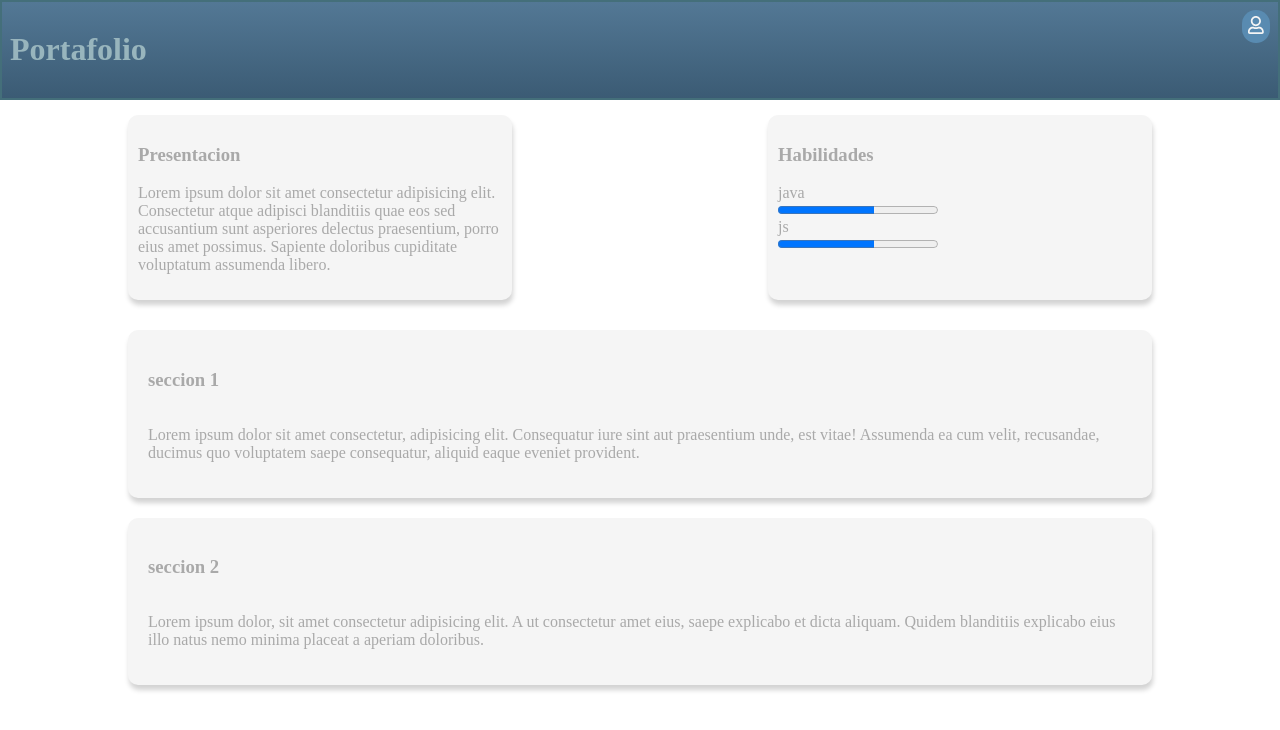
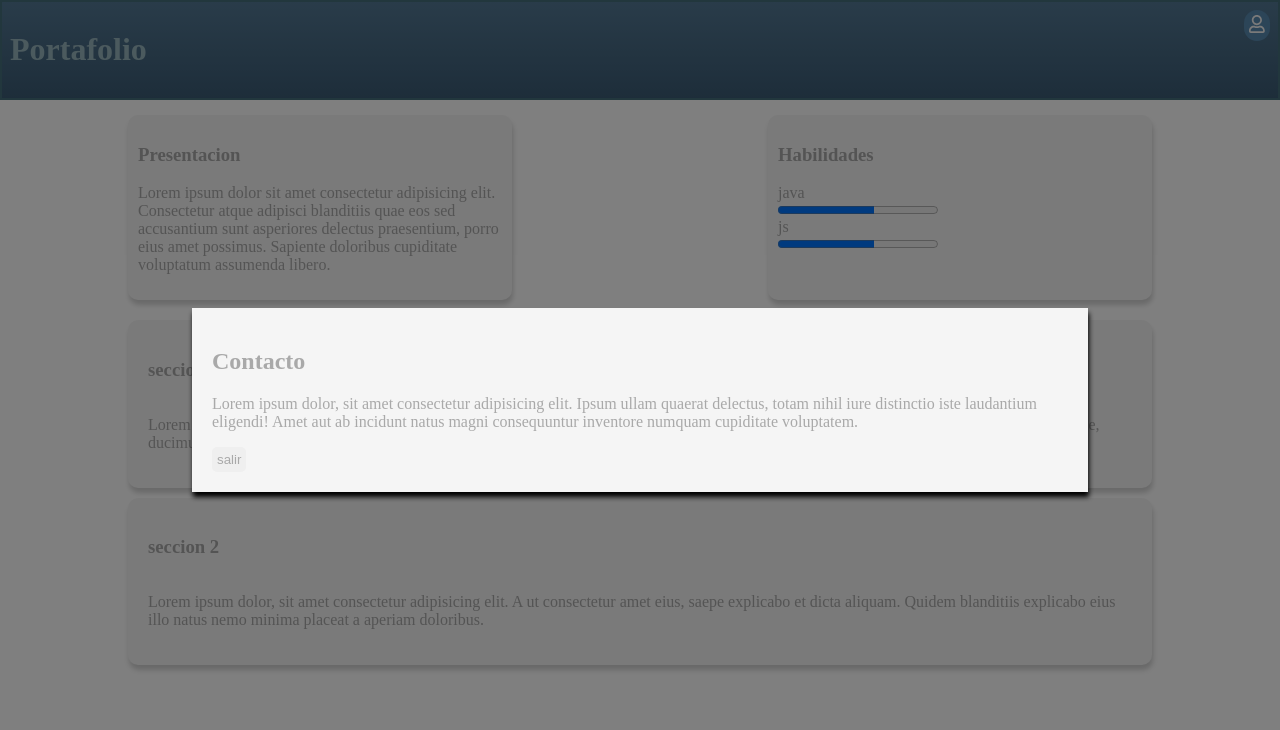
Before and after one commit to nicosup98/portafolio, a React app: page / in a window 1280 px wide. Both pictures are taken after a click on the button 1256 px from the left and 26 px from the top of the page. Shown: the top 730 px of the page. Built offline with nearby package versions, Linux system fonts and the light colour scheme.

Commit message:
modal agrado + margenes ajustados

```diff
--- a/src/components/app.jsx
+++ b/src/components/app.jsx
@@ -1,15 +1,19 @@
-import React from "react"
+import React, { useState } from "react"
+import { Modal } from "../modal/modal"
 import "../styles/index.css"
 import "@fortawesome/fontawesome-free/js/fontawesome.js"
 import "@fortawesome/fontawesome-free/js/regular"
 
 
-export const App = ()=>{
+export const App = () => {
+    const [showModal, setShowModal] = useState(false)
     return (
-        <div>
+        <>
             <header>
                 <h1>Portafolio</h1>
-                <button className="boton-header"><i className="far fa-user"></i></button>
+                <button className="boton-header" onClick={() => {
+                    setShowModal(true)
+                }}><i className="far fa-user"></i></button>
             </header>
             <section>
                 <article>
@@ -38,6 +42,18 @@ export const App = ()=>{
                 <h3>seccion 2</h3>
                 <p>Lorem ipsum dolor, sit amet consectetur adipisicing elit. A ut consectetur amet eius, saepe explicabo et dicta aliquam. Quidem blanditiis explicabo eius illo natus nemo minima placeat a aperiam doloribus.</p>
             </section>
-        </div>
+            {
+                showModal &&
+                <Modal>
+                    <div className="modal">
+                        <div className=" spacing-modal style-box">
+                            <h2>Contacto</h2>
+                            <p>Lorem ipsum dolor, sit amet consectetur adipisicing elit. Ipsum ullam quaerat delectus, totam nihil iure distinctio iste laudantium eligendi! Amet aut ab incidunt natus magni consequuntur inventore numquam cupiditate voluptatem.</p>
+                            <button className="boton-modal" onClick={() => setShowModal(false)}>salir</button>
+                        </div>
+                    </div>
+                </Modal>
+            }
+        </>
     )
 }
--- a/src/index.html
+++ b/src/index.html
@@ -8,5 +8,6 @@
 </head>
 <body>
     <div style="margin: -8px;" id="root"></div>
+    <div id="modal"></div>
 </body>
 </html>
--- /dev/null
+++ b/src/modal/modal.jsx
@@ -0,0 +1,14 @@
+import { useEffect } from "react";
+import { createPortal } from "react-dom";
+
+export const Modal = ({ children }) => {
+    const mount = document.getElementById("modal");
+    const el = document.createElement("div");
+
+    useEffect(() => {
+        mount.appendChild(el);
+        return () => mount.removeChild(el);
+    }, [el, mount]);
+
+    return createPortal(children, el)
+};
--- /dev/null
+++ b/src/styles/Modal.css
@@ -0,0 +1,21 @@
+.boton-modal{
+    border: 1px solid darkslategray;
+    color: darkgray;
+
+}
+.modal{
+    background-color: rgba(0,0,0,0.5);
+    position: fixed;
+    height: 100%;
+    width: 100%;
+    top: 0;
+    left: 0;
+    display: flex;
+    align-items: center;
+    justify-content: center;
+}
+
+#modal {
+    position: relative;
+    z-index: 999;
+}
--- a/src/styles/index.css
+++ b/src/styles/index.css
@@ -1,3 +1,7 @@
+:root {
+    --box-shadow: lightgrey
+}
+
 header{
     display: flex;
     flex-direction: row;
@@ -26,8 +30,9 @@ article > div{
 }
 
 button{
-    border-radius: 10px;
     padding: 5px;
+    border-radius: 5px;
+    cursor: pointer;
 }
 
 
@@ -41,9 +46,15 @@ button{
 }
 
 .spacing{
-    margin: 20px;
+    margin: 10px;
     margin-left: 10%;
     margin-right: 10%;
+    padding: 20px;
+}
+
+.spacing-modal{
+    margin-left: 15%;
+    margin-right: 15%;
     padding: 20px;
 }
 
@@ -64,12 +75,11 @@ button{
     border: 1px thin #949da1;
     background-color: whitesmoke;
     color: darkgrey;
-    box-shadow: 1px 5px 5px lightgrey;
+    box-shadow: 1px 5px 5px var(--box-shadow);
 }
 
 .boton-header{
     background-color: #598bb1;
-    padding: 6px;
     color: whitesmoke;
     height: fit-content;
     cursor: pointer;
@@ -77,6 +87,34 @@ button{
     font-size: large;
     border-radius: 25px;
     border: none;
+}
+
+.boton-modal{
+    border: none;
+    outline: none;
+    color: darkgray;
+
+}
+.boton-modal:hover{
+    box-shadow: 0px 1px 5px rgba(40, 40, 40, 0.7);
+    transition: all .25s;
+}
+.modal{
+    --box-shadow: black;
+    background-color: rgba(0,0,0,0.5);
+    position: fixed;
+    height: 100%;
+    width: 100%;
+    top: 0;
+    left: 0;
+    display: flex;
+    align-items: center;
+    justify-content: center;
+}
+
+#modal {
+    position: relative;
+    z-index: 999;
 }
 
 @media(max-width: 800px){
```
Also changed, not shown: 1 other file (tests, documents, lock files or other folders).
